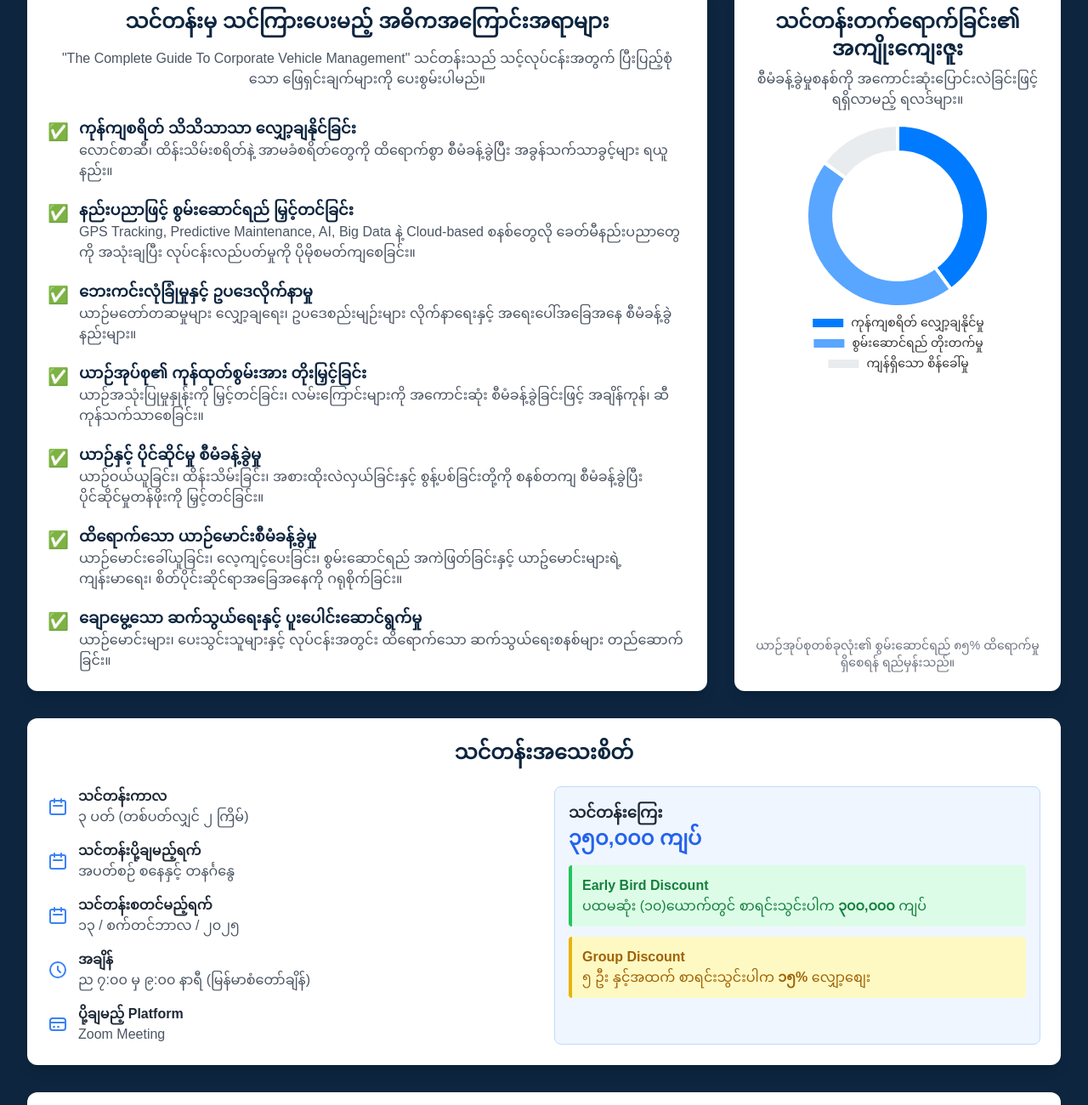
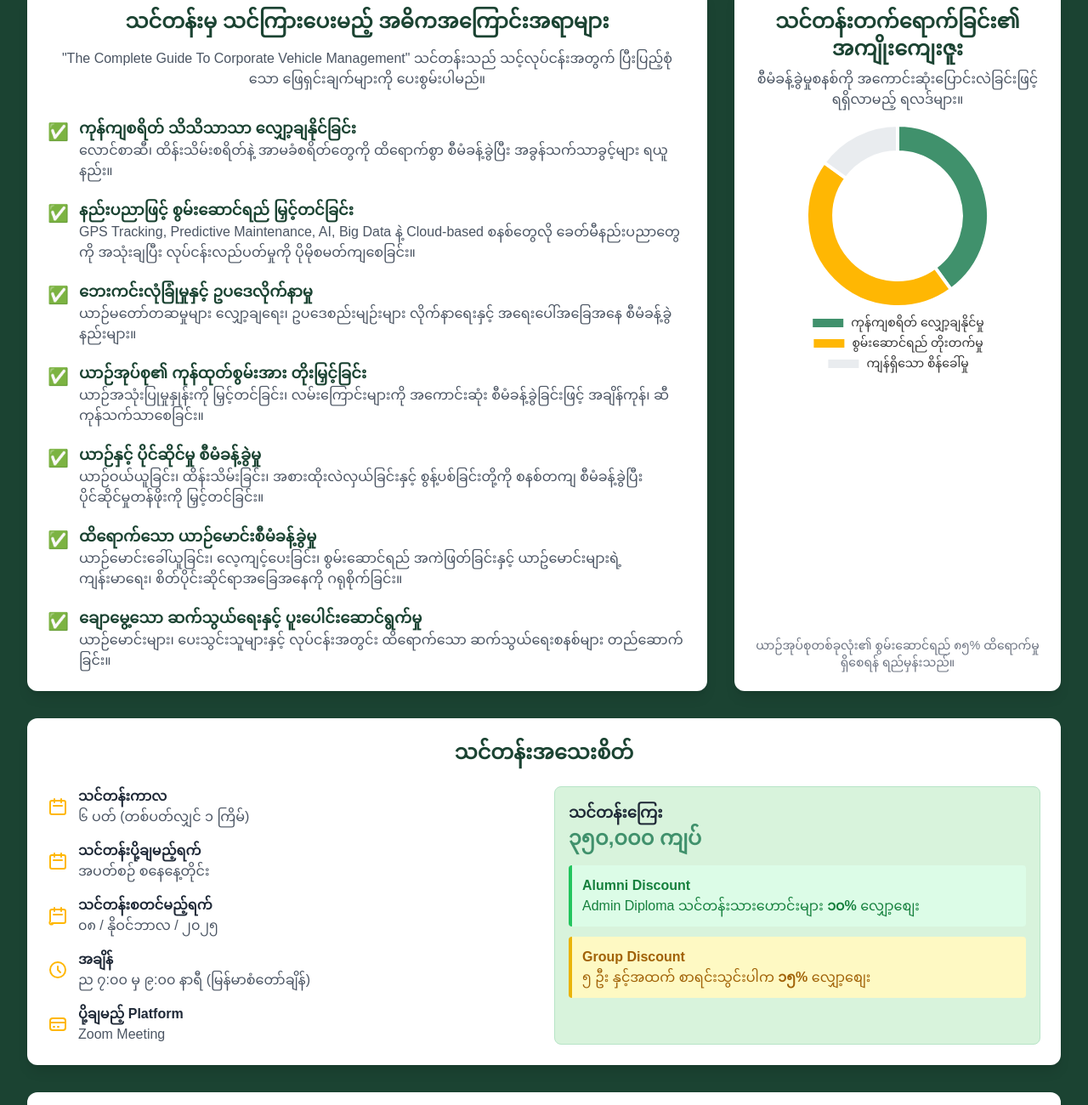
Before and after one commit to TMN-pixel/cgcvm_batch_3, a plain HTML site: page index.html in a window 1280 px wide. Shown: the part 540-1840 px from the top of the page at 85% size. Drawn offline with nearby package versions, Linux system fonts and the light colour scheme; a web font is replaced by a local one.

Commit message:
Update index.html

```diff
--- a/index.html
+++ b/index.html
@@ -12,7 +12,7 @@
     <style>
         body {
             font-family: 'Padauk', sans-serif;
-            background-color: #0D253F;
+            background-color: #1B4332; /* Deep Forest Green */
         }
         .chart-container {
             position: relative;
@@ -44,82 +44,82 @@
         <!-- Header Section -->
         <header class="text-center mb-12 fade-in-up">
             <h1 class="text-3xl md:text-5xl font-bold text-white mb-3 leading-relaxed">သင့် ကုမ္ပဏီယာဉ်အုပ်စုကို ကျွမ်းကျင်စွာ စီမံခန့်ခွဲဖို့<br>အသင့်ဖြစ်ပြီလား။</h1>
-            <p class="text-lg md:text-xl text-blue-300">လုပ်ငန်းစွမ်းဆောင်ရည်မြင့်တင်ပြီး ကုန်ကျစရိတ်လျှော့ချနိုင်မယ့် နည်းလမ်းတွေကို ရှာဖွေလိုက်ပါ။</p>
+            <p class="text-lg md:text-xl text-[#A8DADC]">လုပ်ငန်းစွမ်းဆောင်ရည်မြင့်တင်ပြီး ကုန်ကျစရိတ်လျှော့ချနိုင်မယ့် နည်းလမ်းတွေကို ရှာဖွေလိုက်ပါ။</p>
         </header>
 
         <main class="grid grid-cols-1 md:grid-cols-2 lg:grid-cols-3 gap-6 md:gap-8">
 
             <!-- Challenges Section -->
             <div class="md:col-span-2 lg:col-span-3 bg-white/10 backdrop-blur-sm rounded-xl p-6 text-white border border-white/20 fade-in-up">
-                <h2 class="text-2xl font-bold mb-6 text-center text-[#58A6FF]">ယာဉ်အုပ်စု စီမံခန့်ခွဲမှုရဲ့ အဓိက စိန်ခေါ်မှုများ</h2>
+                <h2 class="text-2xl font-bold mb-6 text-center text-[#FFB703]">ယာဉ်အုပ်စု စီမံခန့်ခွဲမှုရဲ့ အဓိက စိန်ခေါ်မှုများ</h2>
                 <div class="grid grid-cols-1 sm:grid-cols-3 gap-6 text-center">
-                    <div class="kpi-card bg-[#007BFF]/50 p-4 rounded-lg transition-transform duration-300 hover:scale-105">
+                    <div class="kpi-card bg-[#40916C]/70 p-4 rounded-lg transition-transform duration-300 hover:scale-105">
                         <h3 class="text-4xl font-bold mb-2">၁၅%</h3>
                         <p class="font-semibold">မလိုအပ်သော လောင်စာဆီ ကုန်ကျစရိတ်များ</p>
                     </div>
-                    <div class="kpi-card bg-[#007BFF]/50 p-4 rounded-lg transition-transform duration-300 hover:scale-105">
+                    <div class="kpi-card bg-[#40916C]/70 p-4 rounded-lg transition-transform duration-300 hover:scale-105">
                         <h3 class="text-4xl font-bold mb-2">၂၅%</h3>
                         <p class="font-semibold">ထိန်းသိမ်းပြုပြင်မှု စရိတ်မြင့်တက်ခြင်း</p>
                     </div>
-                    <div class="kpi-card bg-[#007BFF]/50 p-4 rounded-lg transition-transform duration-300 hover:scale-105">
+                    <div class="kpi-card bg-[#40916C]/70 p-4 rounded-lg transition-transform duration-300 hover:scale-105">
                         <h3 class="text-4xl font-bold mb-2">၃၀%</h3>
                         <p class="font-semibold">ယာဉ်လမ်းကြောင်း မှားယွင်းမှုကြောင့် အချိန်ကုန်ခြင်း</p>
                     </div>
                 </div>
-                <p class="text-center mt-5 text-blue-200 text-sm">ဤအချက်အလက်များသည် လုပ်ငန်းများစွာတွင် ကြုံတွေ့နေရသော ပျမ်းမျှကုန်ကျစရိတ်များဖြစ်ပြီး စနစ်တကျစီမံခန့်ခွဲမှုဖြင့် သိသိသာသာလျှော့ချနိုင်သည်။</p>
+                <p class="text-center mt-5 text-[#D8F3DC] text-sm">ဤအချက်အလက်များသည် လုပ်ငန်းများစွာတွင် ကြုံတွေ့နေရသော ပျမ်းမျှကုန်ကျစရိတ်များဖြစ်ပြီး စနစ်တကျစီမံခန့်ခွဲမှုဖြင့် သိသိသာသာလျှော့ချနိုင်သည်။</p>
             </div>
 
             <!-- Course Topics Section -->
             <div class="lg:col-span-2 bg-white rounded-xl p-6 shadow-lg fade-in-up">
-                <h2 class="text-2xl font-bold mb-4 text-center text-[#0D253F]">သင်တန်းမှ သင်ကြားပေးမည့် အဓိကအကြောင်းအရာများ</h2>
+                <h2 class="text-2xl font-bold mb-4 text-center text-[#1B4332]">သင်တန်းမှ သင်ကြားပေးမည့် အဓိကအကြောင်းအရာများ</h2>
                 <p class="text-center mb-8 text-gray-600">"The Complete Guide To Corporate Vehicle Management" သင်တန်းသည် သင့်လုပ်ငန်းအတွက် ပြီးပြည့်စုံသော ဖြေရှင်းချက်များကို ပေးစွမ်းပါမည်။</p>
                 <div class="space-y-5">
                     <div class="flex items-start">
                         <span class="text-xl mr-3 mt-1 text-green-500">✅</span>
                         <div>
-                            <h3 class="font-bold text-lg text-[#0D253F]">ကုန်ကျစရိတ် သိသိသာသာ လျှော့ချနိုင်ခြင်း</h3>
+                            <h3 class="font-bold text-lg text-[#1B4332]">ကုန်ကျစရိတ် သိသိသာသာ လျှော့ချနိုင်ခြင်း</h3>
                             <p class="text-gray-600">လောင်စာဆီ၊ ထိန်းသိမ်းစရိတ်နဲ့ အာမခံစရိတ်တွေကို ထိရောက်စွာ စီမံခန့်ခွဲပြီး အခွန်သက်သာခွင့်များ ရယူနည်း။</p>
                         </div>
                     </div>
                     <div class="flex items-start">
                         <span class="text-xl mr-3 mt-1 text-green-500">✅</span>
                         <div>
-                            <h3 class="font-bold text-lg text-[#0D253F]">နည်းပညာဖြင့် စွမ်းဆောင်ရည် မြှင့်တင်ခြင်း</h3>
+                            <h3 class="font-bold text-lg text-[#1B4332]">နည်းပညာဖြင့် စွမ်းဆောင်ရည် မြှင့်တင်ခြင်း</h3>
                             <p class="text-gray-600">GPS Tracking, Predictive Maintenance, AI, Big Data နဲ့ Cloud-based စနစ်တွေလို ခေတ်မီနည်းပညာတွေကို အသုံးချပြီး လုပ်ငန်းလည်ပတ်မှုကို ပိုမိုစမတ်ကျစေခြင်း။</p>
                         </div>
                     </div>
                     <div class="flex items-start">
                         <span class="text-xl mr-3 mt-1 text-green-500">✅</span>
                         <div>
-                            <h3 class="font-bold text-lg text-[#0D253F]">ဘေးကင်းလုံခြုံမှုနှင့် ဥပဒေလိုက်နာမှု</h3>
+                            <h3 class="font-bold text-lg text-[#1B4332]">ဘေးကင်းလုံခြုံမှုနှင့် ဥပဒေလိုက်နာမှု</h3>
                             <p class="text-gray-600">ယာဉ်မတော်တဆမှုများ လျှော့ချရေး၊ ဥပဒေစည်းမျဉ်းများ လိုက်နာရေးနှင့် အရေးပေါ်အခြေအနေ စီမံခန့်ခွဲနည်းများ။</p>
                         </div>
                     </div>
                     <div class="flex items-start">
                         <span class="text-xl mr-3 mt-1 text-green-500">✅</span>
                         <div>
-                            <h3 class="font-bold text-lg text-[#0D253F]">ယာဉ်အုပ်စု၏ ကုန်ထုတ်စွမ်းအား တိုးမြှင့်ခြင်း</h3>
+                            <h3 class="font-bold text-lg text-[#1B4332]">ယာဉ်အုပ်စု၏ ကုန်ထုတ်စွမ်းအား တိုးမြှင့်ခြင်း</h3>
                             <p class="text-gray-600">ယာဉ်အသုံးပြုမှုနှုန်းကို မြှင့်တင်ခြင်း၊ လမ်းကြောင်းများကို အကောင်းဆုံး စီမံခန့်ခွဲခြင်းဖြင့် အချိန်ကုန်၊ ဆီကုန်သက်သာစေခြင်း။</p>
                         </div>
                     </div>
                      <div class="flex items-start">
                         <span class="text-xl mr-3 mt-1 text-green-500">✅</span>
                         <div>
-                            <h3 class="font-bold text-lg text-[#0D253F]">ယာဉ်နှင့် ပိုင်ဆိုင်မှု စီမံခန့်ခွဲမှု</h3>
+                            <h3 class="font-bold text-lg text-[#1B4332]">ယာဉ်နှင့် ပိုင်ဆိုင်မှု စီမံခန့်ခွဲမှု</h3>
                             <p class="text-gray-600">ယာဉ်ဝယ်ယူခြင်း၊ ထိန်းသိမ်းခြင်း၊ အစားထိုးလဲလှယ်ခြင်းနှင့် စွန့်ပစ်ခြင်းတို့ကို စနစ်တကျ စီမံခန့်ခွဲပြီး ပိုင်ဆိုင်မှုတန်ဖိုးကို မြှင့်တင်ခြင်း။</p>
                         </div>
                     </div>
                      <div class="flex items-start">
                         <span class="text-xl mr-3 mt-1 text-green-500">✅</span>
                         <div>
-                            <h3 class="font-bold text-lg text-[#0D253F]">ထိရောက်သော ယာဉ်မောင်းစီမံခန့်ခွဲမှု</h3>
+                            <h3 class="font-bold text-lg text-[#1B4332]">ထိရောက်သော ယာဉ်မောင်းစီမံခန့်ခွဲမှု</h3>
                             <p class="text-gray-600">ယာဉ်မောင်းခေါ်ယူခြင်း၊ လေ့ကျင့်ပေးခြင်း၊ စွမ်းဆောင်ရည် အကဲဖြတ်ခြင်းနှင့် ယာဥ်မောင်းများရဲ့ ကျန်းမာရေး၊ စိတ်ပိုင်းဆိုင်ရာအခြေအနေကို ဂရုစိုက်ခြင်း။</p>
                         </div>
                     </div>
                      <div class="flex items-start">
                         <span class="text-xl mr-3 mt-1 text-green-500">✅</span>
                         <div>
-                            <h3 class="font-bold text-lg text-[#0D253F]">ချောမွေ့သော ဆက်သွယ်ရေးနှင့် ပူးပေါင်းဆောင်ရွက်မှု</h3>
+                            <h3 class="font-bold text-lg text-[#1B4332]">ချောမွေ့သော ဆက်သွယ်ရေးနှင့် ပူးပေါင်းဆောင်ရွက်မှု</h3>
                             <p class="text-gray-600">ယာဉ်မောင်းများ၊ ပေးသွင်းသူများနှင့် လုပ်ငန်းအတွင်း ထိရောက်သော ဆက်သွယ်ရေးစနစ်များ တည်ဆောက်ခြင်း။</p>
                         </div>
                     </div>
@@ -129,7 +129,7 @@
             <!-- Benefits Chart Section -->
             <div class="bg-white rounded-xl p-6 shadow-lg flex flex-col justify-between fade-in-up">
                 <div>
-                    <h2 class="text-2xl font-bold mb-2 text-center text-[#0D253F]">သင်တန်းတက်ရောက်ခြင်း၏ အကျိုးကျေးဇူး</h2>
+                    <h2 class="text-2xl font-bold mb-2 text-center text-[#1B4332]">သင်တန်းတက်ရောက်ခြင်း၏ အကျိုးကျေးဇူး</h2>
                     <p class="text-center mb-4 text-gray-600">စီမံခန့်ခွဲမှုစနစ်ကို အကောင်းဆုံးပြောင်းလဲခြင်းဖြင့် ရရှိလာမည့် ရလဒ်များ။</p>
                     <div class="chart-container">
                         <canvas id="benefitsChart"></canvas>
@@ -140,40 +140,40 @@
 
             <!-- Course Details Section -->
             <div class="md:col-span-2 lg:col-span-3 bg-white rounded-xl p-6 shadow-lg fade-in-up">
-                <h2 class="text-2xl font-bold mb-6 text-center text-[#0D253F]">သင်တန်းအသေးစိတ်</h2>
+                <h2 class="text-2xl font-bold mb-6 text-center text-[#1B4332]">သင်တန်းအသေးစိတ်</h2>
                 <div class="grid grid-cols-1 md:grid-cols-2 gap-6">
                     <!-- Left Column -->
                     <div class="space-y-4">
                         <div class="flex items-center">
-                            <svg xmlns="http://www.w3.org/2000/svg" class="h-6 w-6 mr-3 text-blue-500" fill="none" viewBox="0 0 24 24" stroke="currentColor"><path stroke-linecap="round" stroke-linejoin="round" stroke-width="2" d="M8 7V3m8 4V3m-9 8h10M5 21h14a2 2 0 002-2V7a2 2 0 00-2-2H5a2 2 0 00-2 2v12a2 2 0 002 2z" /></svg>
+                            <svg xmlns="http://www.w3.org/2000/svg" class="h-6 w-6 mr-3 text-[#FFB703]" fill="none" viewBox="0 0 24 24" stroke="currentColor"><path stroke-linecap="round" stroke-linejoin="round" stroke-width="2" d="M8 7V3m8 4V3m-9 8h10M5 21h14a2 2 0 002-2V7a2 2 0 00-2-2H5a2 2 0 00-2 2v12a2 2 0 002 2z" /></svg>
                             <div>
                                 <p class="font-semibold">သင်တန်းကာလ</p>
-                                <p class="text-gray-600">၃ ပတ် (တစ်ပတ်လျှင် ၂ ကြိမ်)</p>
+                                <p class="text-gray-600">၆ ပတ် (တစ်ပတ်လျှင် ၁ ကြိမ်)</p>
                             </div>
                         </div>
                          <div class="flex items-center">
-                            <svg xmlns="http://www.w3.org/2000/svg" class="h-6 w-6 mr-3 text-blue-500" fill="none" viewBox="0 0 24 24" stroke="currentColor"><path stroke-linecap="round" stroke-linejoin="round" stroke-width="2" d="M8 7V3m8 4V3m-9 8h10M5 21h14a2 2 0 002-2V7a2 2 0 00-2-2H5a2 2 0 00-2 2v12a2 2 0 002 2z" /></svg>
+                            <svg xmlns="http://www.w3.org/2000/svg" class="h-6 w-6 mr-3 text-[#FFB703]" fill="none" viewBox="0 0 24 24" stroke="currentColor"><path stroke-linecap="round" stroke-linejoin="round" stroke-width="2" d="M8 7V3m8 4V3m-9 8h10M5 21h14a2 2 0 002-2V7a2 2 0 00-2-2H5a2 2 0 00-2 2v12a2 2 0 002 2z" /></svg>
                             <div>
                                 <p class="font-semibold">သင်တန်းပို့ချမည့်ရက်</p>
-                                <p class="text-gray-600">အပတ်စဉ် စနေနှင့် တနင်္ဂနွေ</p>
+                                <p class="text-gray-600">အပတ်စဉ် စနေနေ့တိုင်း</p>
                             </div>
                         </div>
                         <div class="flex items-center">
-                            <svg xmlns="http://www.w3.org/2000/svg" class="h-6 w-6 mr-3 text-blue-500" fill="none" viewBox="0 0 24 24" stroke="currentColor"><path stroke-linecap="round" stroke-linejoin="round" stroke-width="2" d="M8 7V3m8 4V3m-9 8h10M5 21h14a2 2 0 002-2V7a2 2 0 00-2-2H5a2 2 0 00-2 2v12a2 2 0 002 2z" /></svg>
+                            <svg xmlns="http://www.w3.org/2000/svg" class="h-6 w-6 mr-3 text-[#FFB703]" fill="none" viewBox="0 0 24 24" stroke="currentColor"><path stroke-linecap="round" stroke-linejoin="round" stroke-width="2" d="M8 7V3m8 4V3m-9 8h10M5 21h14a2 2 0 002-2V7a2 2 0 00-2-2H5a2 2 0 00-2 2v12a2 2 0 003 3z" /></svg>
                             <div>
                                 <p class="font-semibold">သင်တန်းစတင်မည့်ရက်</p>
-                                <p class="text-gray-600">၁၃ / စက်တင်ဘာလ / ၂၀၂၅</p>
+                                <p class="text-gray-600">၀၈ / နိုဝင်ဘာလ / ၂၀၂၅</p>
                             </div>
                         </div>
                          <div class="flex items-center">
-                            <svg xmlns="http://www.w3.org/2000/svg" class="h-6 w-6 mr-3 text-blue-500" fill="none" viewBox="0 0 24 24" stroke="currentColor"><path stroke-linecap="round" stroke-linejoin="round" stroke-width="2" d="M12 8v4l3 3m6-3a9 9 0 11-18 0 9 9 0 0118 0z" /></svg>
+                            <svg xmlns="http://www.w3.org/2000/svg" class="h-6 w-6 mr-3 text-[#FFB703]" fill="none" viewBox="0 0 24 24" stroke="currentColor"><path stroke-linecap="round" stroke-linejoin="round" stroke-width="2" d="M12 8v4l3 3m6-3a9 9 0 11-18 0 9 9 0 0118 0z" /></svg>
                             <div>
                                 <p class="font-semibold">အချိန်</p>
                                 <p class="text-gray-600">ည ၇:၀၀ မှ ၉:၀၀ နာရီ (မြန်မာစံတော်ချိန်)</p>
                             </div>
                         </div>
                         <div class="flex items-center">
-                            <svg xmlns="http://www.w3.org/2000/svg" class="h-6 w-6 mr-3 text-blue-500" fill="none" viewBox="0 0 24 24" stroke="currentColor"><path stroke-linecap="round" stroke-linejoin="round" stroke-width="2" d="M3 10h18M7 15h1m4 0h1m-7 4h12a3 3 0 003-3V8a3 3 0 00-3-3H6a3 3 0 00-3 3v8a3 3 0 003 3z" /></svg>
+                            <svg xmlns="http://www.w3.org/2000/svg" class="h-6 w-6 mr-3 text-[#FFB703]" fill="none" viewBox="0 0 24 24" stroke="currentColor"><path stroke-linecap="round" stroke-linejoin="round" stroke-width="2" d="M3 10h18M7 15h1m4 0h1m-7 4h12a3 3 0 003-3V8a3 3 0 00-3-3H6a3 3 0 00-3 3v8a3 3 0 003 3z" /></svg>
                             <div>
                                 <p class="font-semibold">ပို့ချမည့် Platform</p>
                                 <p class="text-gray-600">Zoom Meeting</p>
@@ -181,15 +181,15 @@
                         </div>
                     </div>
                     <!-- Right Column for Pricing -->
-                    <div class="bg-blue-50 rounded-lg p-4 border border-blue-200">
+                    <div class="bg-[#D8F3DC] rounded-lg p-4 border border-[#B7E4C7]">
                         <div class="mb-4">
                             <p class="font-semibold text-lg">သင်တန်းကြေး</p>
-                            <p class="text-2xl font-bold text-blue-600">၃၅၀,၀၀၀ ကျပ်</p>
+                            <p class="text-2xl font-bold text-[#40916C]">၃၅၀,၀၀၀ ကျပ်</p>
                         </div>
                         <div class="space-y-3">
                            <div class="bg-green-100 border-l-4 border-green-500 text-green-700 p-3 rounded">
-                                <p class="font-bold">Early Bird Discount</p>
-                                <p>ပထမဆုံး (၁၀)ယောက်တွင် စာရင်းသွင်းပါက <span class="font-bold">၃၀၀,၀၀၀</span> ကျပ်</p>
+                                <p class="font-bold">Alumni Discount</p>
+                                <p>Admin Diploma သင်တန်းသားဟောင်းများ <span class="font-bold">၁၀%</span> လျှော့စျေး</p>
                             </div>
                              <div class="bg-yellow-100 border-l-4 border-yellow-500 text-yellow-700 p-3 rounded">
                                 <p class="font-bold">Group Discount</p>
@@ -202,7 +202,7 @@
 
             <!-- Terms and Conditions Section -->
             <div class="md:col-span-2 lg:col-span-3 bg-white rounded-xl p-6 shadow-lg fade-in-up">
-                <h2 class="text-2xl font-bold mb-6 text-center text-[#0D253F]">သင်တန်းစည်းကမ်းနှင့် သတ်မှတ်ချက်များ</h2>
+                <h2 class="text-2xl font-bold mb-6 text-center text-[#1B4332]">သင်တန်းစည်းကမ်းနှင့် သတ်မှတ်ချက်များ</h2>
                 <div class="grid grid-cols-1 md:grid-cols-2 gap-8">
                     <!-- Left Column: Terms -->
                     <div>
@@ -226,11 +226,11 @@
             </div>
 
             <!-- Call to Action Section -->
-            <div class="md:col-span-2 lg:col-span-3 bg-[#00C49F] text-white rounded-xl p-8 shadow-2xl text-center fade-in-up">
-                <h2 class="text-3xl font-bold mb-4">အခွင့်အရေးကို လက်လွှတ်မခံပါနဲ့။</h2>
+            <div class="md:col-span-2 lg:col-span-3 bg-[#FFB703] text-[#1B4332] rounded-xl p-8 shadow-2xl text-center fade-in-up">
+                <h2 class="text-3xl font-bold mb-4">ယာဉ်အုပ်စု စီမံခန့်ခွဲမှုကို ကျွမ်းကျင်စွာစီမံနိုင်ဖို့ လေ့လာလိုက်ပါ။</h2>
                 <p class="text-xl font-semibold mb-4">"The Complete Guide To Corporate Vehicle Management"</p>
-                <p class="text-2xl font-bold mb-6">ထပ်မံဖွင့်လှစ်မည့် CGCVM_Batch - 2 (Zoom Online Class) သို့ တက်ရောက်ရန် စာရင်းပေးသွင်းပါ။</p>
-                <a href="https://docs.google.com/forms/d/e/1FAIpQLSeLJf6AJKtAG6CCt-7DmtE-Vgxdw0Dy_9OLwTnGjfrn-In0dQ/viewform?usp=pp_url" target="_blank" class="inline-block bg-white text-[#00C49F] font-bold py-3 px-8 rounded-full text-lg hover:bg-gray-200 transition duration-300 shadow-lg transform hover:scale-110">
+                <p class="text-2xl font-bold mb-6">ထပ်မံဖွင့်လှစ်မည့် CGCVM_Batch - 3 (Zoom Online Class) သို့ တက်ရောက်ရန် စာရင်းပေးသွင်းပါ။</p>
+                <a href="https://docs.google.com/forms/d/e/1FAIpQLSeLJf6AJKtAG6CCt-7DmtE-Vgxdw0Dy_9OLwTnGjfrn-In0dQ/viewform?usp=pp_url" target="_blank" class="inline-block bg-white text-[#1B4332] font-bold py-3 px-8 rounded-full text-lg hover:bg-gray-200 transition duration-300 shadow-lg transform hover:scale-110">
                     အခုပဲ စာရင်းပေးသွင်းလိုက်ပါ။
                 </a>
             </div>
@@ -241,7 +241,7 @@
     <footer class="bg-gray-900/50 text-white mt-12 fade-in-up">
         <div class="container mx-auto py-6 px-8 text-center">
             <p class="font-bold text-lg mb-2">Corporate Vehicle Management Training</p>
-            <p class="text-blue-300">ဆက်သွယ်ရန် : tmn.tinmyonaing@gmail.com | ဖုန်း : 09-456 269 915, 09-789 946 354</p>
+            <p class="text-[#A8DADC]">ဆက်သွယ်ရန် : tmn.tinmyonaing@gmail.com | ဖုန်း : 09-456 269 915, 09-789 946 354</p>
             <p class="text-sm text-gray-400 mt-4">&copy; 2025. All Rights Reserved.</p>
         </div>
     </footer>
@@ -259,9 +259,9 @@
                         label: 'အကျိုးကျေးဇူးများ',
                         data: [40, 45, 15],
                         backgroundColor: [
-                            '#007BFF',
-                            '#58A6FF',
-                            '#E9ECEF'
+                            '#40916C', // Muted Teal/Green
+                            '#FFB703', // Gold/Orange
+                            '#E9ECEF'  // Light Gray for remaining
                         ],
                         borderColor: '#FFFFFF',
                         borderWidth: 4,
@@ -304,7 +304,7 @@
                     }
                 });
             }, {
-                threshold: 0.1
+                threshold: 0.1 // Trigger when 10% of the element is visible
             });
 
             const elementsToAnimate = document.querySelectorAll('.fade-in-up');
```
